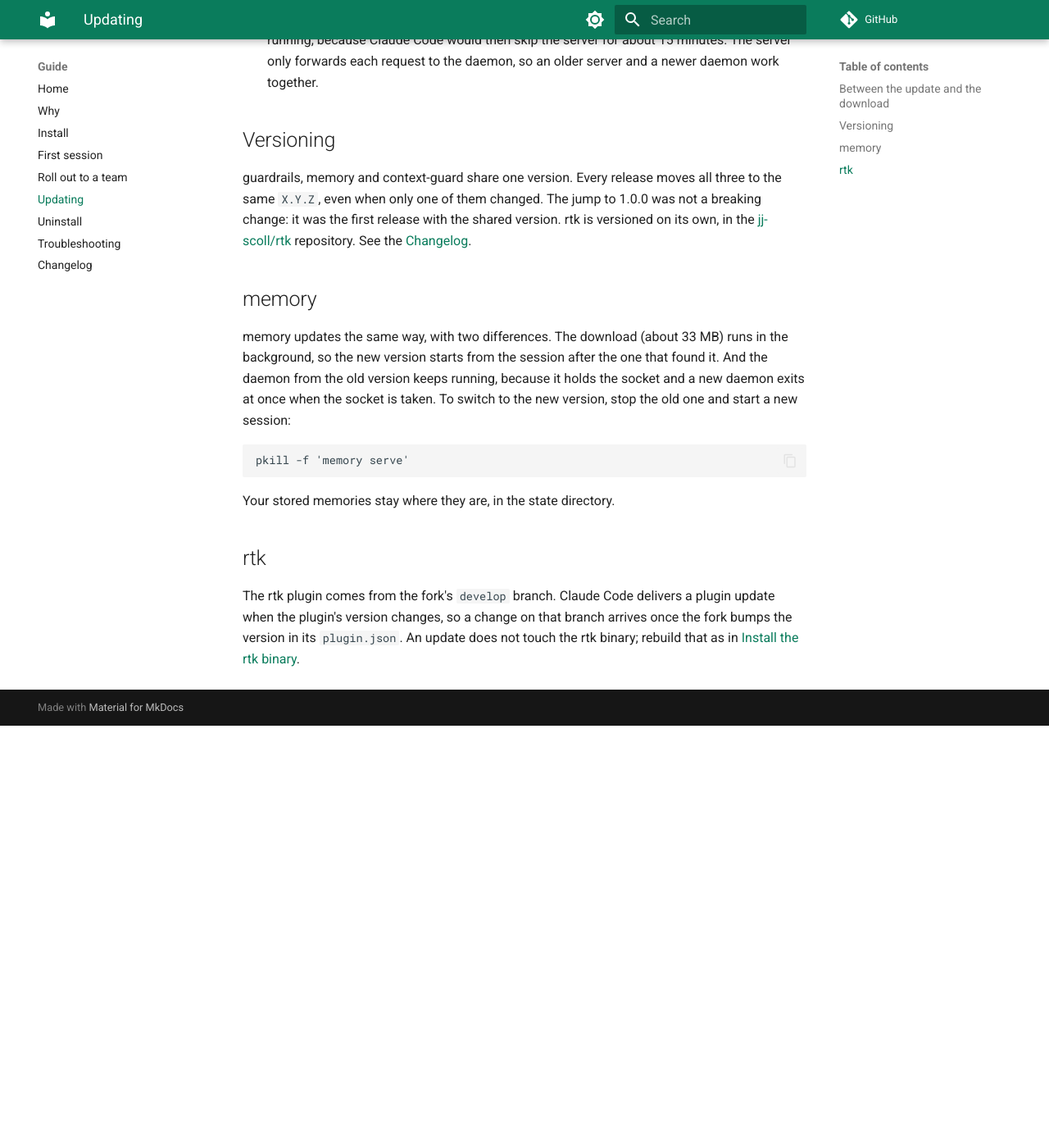
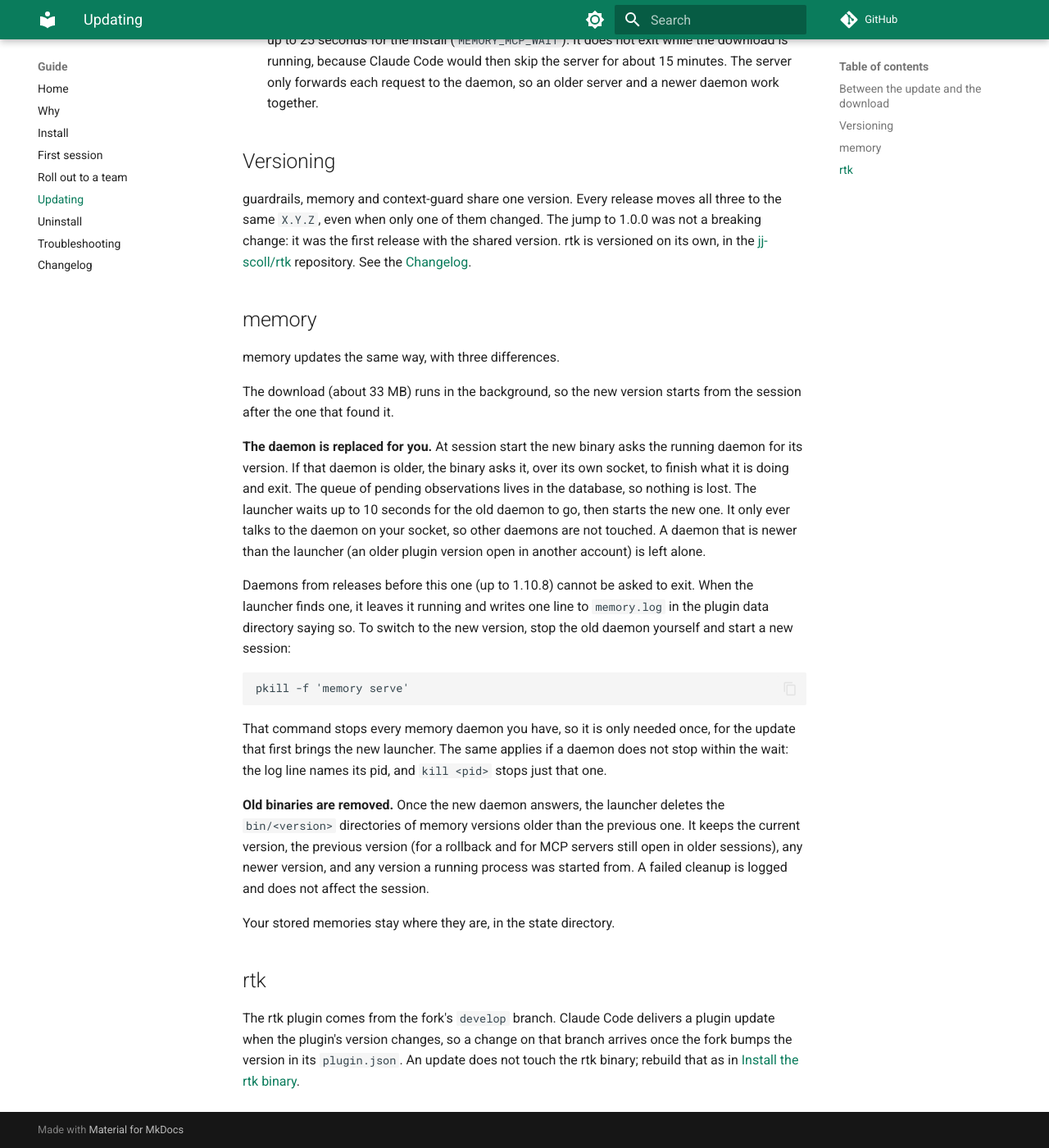
Before and after one commit to jj-scoll/broodhall, an MkDocs documentation site: the page built from docs/guide/updating.md, in a window 1280 px wide and 1400 px high, scrolled down 1032 px. Shown: the whole window at 82% size. Built offline with MkDocs 1.6.1 and Material for MkDocs 9.7.7, drawn with Linux system fonts in a browser that asks for light colours; comment, search, counter and statistics services are not loaded; before the commit the page ends 1917 px from its top, so only the background shows below that; some of the changed text lies outside the part shown.

Commit message:
feat(memory): hand over from an older daemon and prune old binaries at session start
The launcher runs memory handover (bounded, fail-open) before starting the daemon and a
detached memory gc afterwards; docs/guide/updating.md keeps pkill only as the fallback for
daemons that predate the shutdown endpoint.

Co-Authored-By: Claude Fable 5.2 <noreply@anthropic.com>

````diff
--- a/docs/guide/updating.md
+++ b/docs/guide/updating.md
@@ -13,8 +13,9 @@ one under `bin/<version>/` in the plugin data directory. If that download fails,
 one-line notice, and the next session start retries. Until the new binary lands, the guards
 keep running on the previous version's binary (see below).
 
-The launcher never removes a previous version's binary, so old ones stay in `bin/` until you
-delete them.
+Each version unpacks to about 186 MB. For memory, the launcher removes the older versions
+once the new daemon is running (see [memory](#memory) below). guardrails and context-guard
+keep their previous binaries in `bin/` until you delete them.
 
 ## Between the update and the download
 
@@ -45,15 +46,37 @@ it was the first release with the shared version. rtk is versioned on its own, i
 
 ## memory
 
-memory updates the same way, with two differences. The download (about 33 MB) runs in the
-background, so the new version starts from the session after the one that found it. And
-the daemon from the old version keeps running, because it holds the socket and a new daemon
-exits at once when the socket is taken. To switch to the new version, stop the old one and
-start a new session:
+memory updates the same way, with three differences.
+
+The download (about 33 MB) runs in the background, so the new version starts from the session
+after the one that found it.
+
+**The daemon is replaced for you.** At session start the new binary asks the running daemon for
+its version. If that daemon is older, the binary asks it, over its own socket, to finish what
+it is doing and exit. The queue of pending observations lives in the database, so nothing is
+lost. The launcher waits up to 10 seconds for the old daemon to go, then starts the new one.
+It only ever talks to the daemon on your socket, so other daemons are not touched. A daemon
+that is newer than the launcher (an older plugin version open in another account) is left
+alone.
+
+Daemons from releases before this one (up to 1.10.8) cannot be asked to exit. When the
+launcher finds one, it leaves it running and writes one line to `memory.log` in the plugin
+data directory saying so. To switch to the new version, stop the old daemon yourself and start
+a new session:
 
 ```
 pkill -f 'memory serve'
 ```
+
+That command stops every memory daemon you have, so it is only needed once, for the update
+that first brings the new launcher. The same applies if a daemon does not stop within the
+wait: the log line names its pid, and `kill <pid>` stops just that one.
+
+**Old binaries are removed.** Once the new daemon answers, the launcher deletes the `bin/<version>`
+directories of memory versions older than the previous one. It keeps the current version, the
+previous version (for a rollback and for MCP servers still open in older sessions), any newer
+version, and any version a running process was started from. A failed cleanup is logged and
+does not affect the session.
 
 Your stored memories stay where they are, in the state directory.
 
````
Also changed, not shown: docs/memory/options.md (+3 -2 lines), 2 other files.
